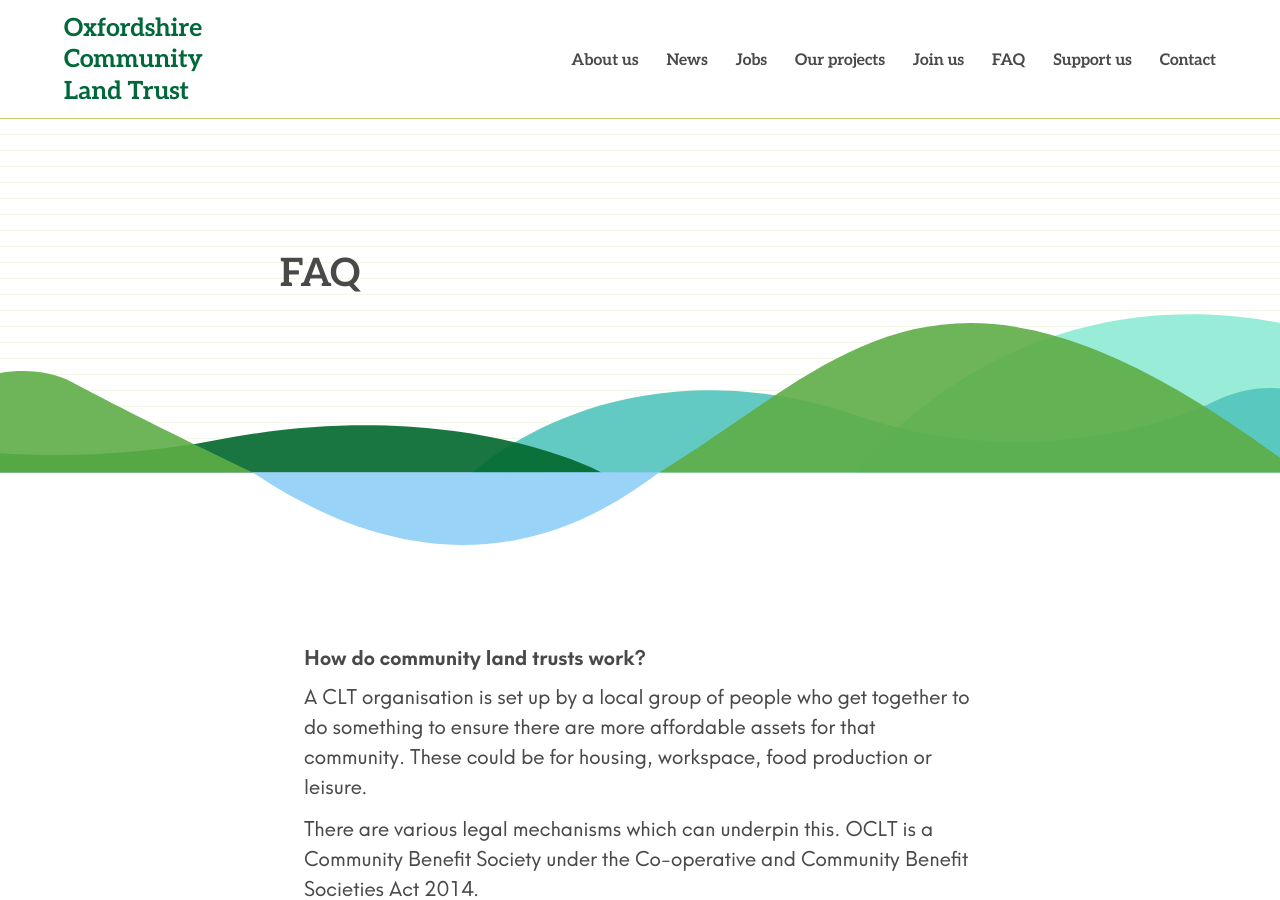
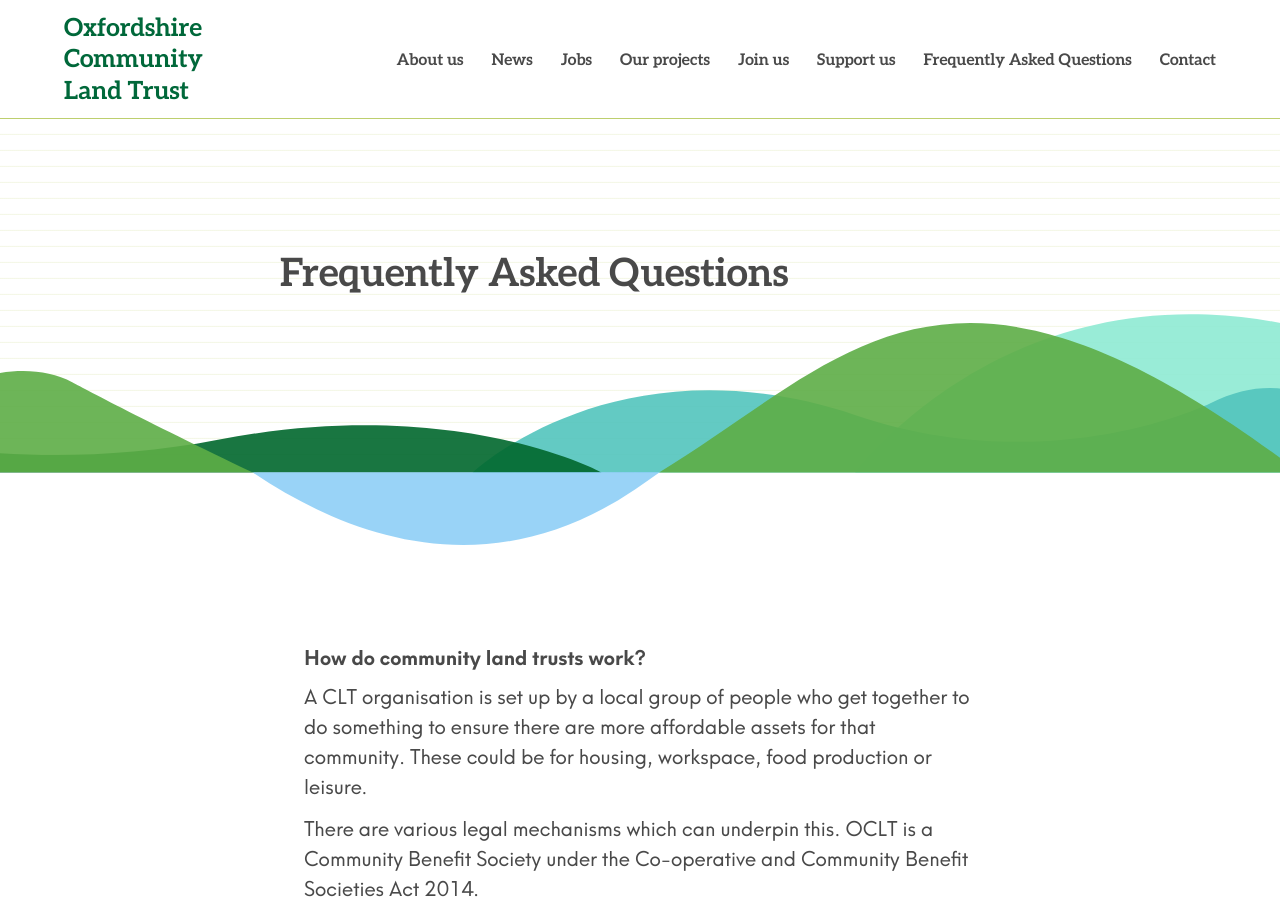
Before and after one commit to johnpuddephatt/oclt, a Jekyll site: the page built from _pages/faq.md, in a window 1280 px wide and 900 px high. Built offline with Jekyll 4.4.1, drawn with Linux system fonts in a browser that asks for light colours.

Commit message:
Update from Forestry.io Oxfordshire CLT updated _pages/faq.md Oxfordshire CLT updated _data/navigation.yml

```diff
--- a/_data/navigation.yml
+++ b/_data/navigation.yml
@@ -9,6 +9,6 @@ header_menu:
 - page: pages/jobs.md
 - page: pages/projects.md
 - page: pages/join.md
+- page: pages/support-us.md
 - page: pages/faq.md
-- page: pages/support-us.md
 - page: pages/contact.md
--- a/_pages/faq.md
+++ b/_pages/faq.md
@@ -1,6 +1,6 @@
 ---
 layout: page
-title: FAQ
+title: Frequently Asked Questions
 subtitle: ''
 
 ---
```
